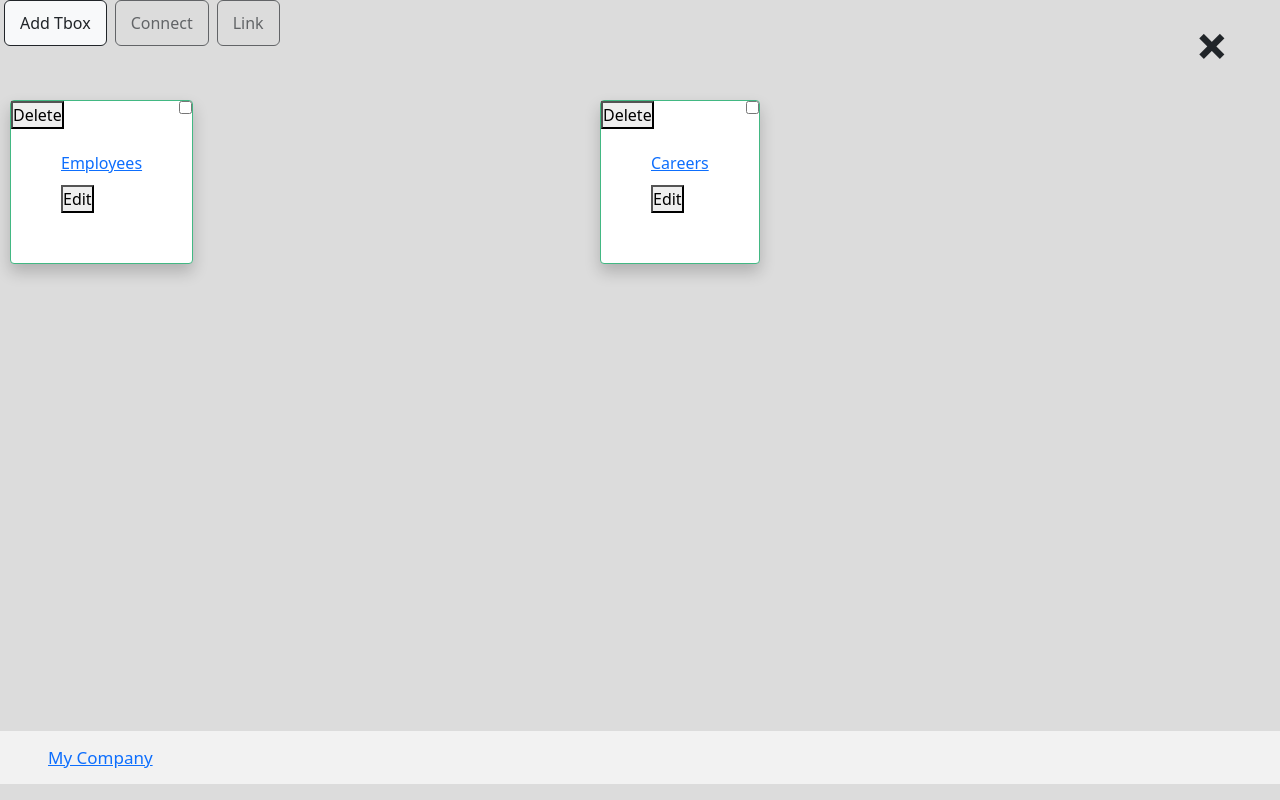
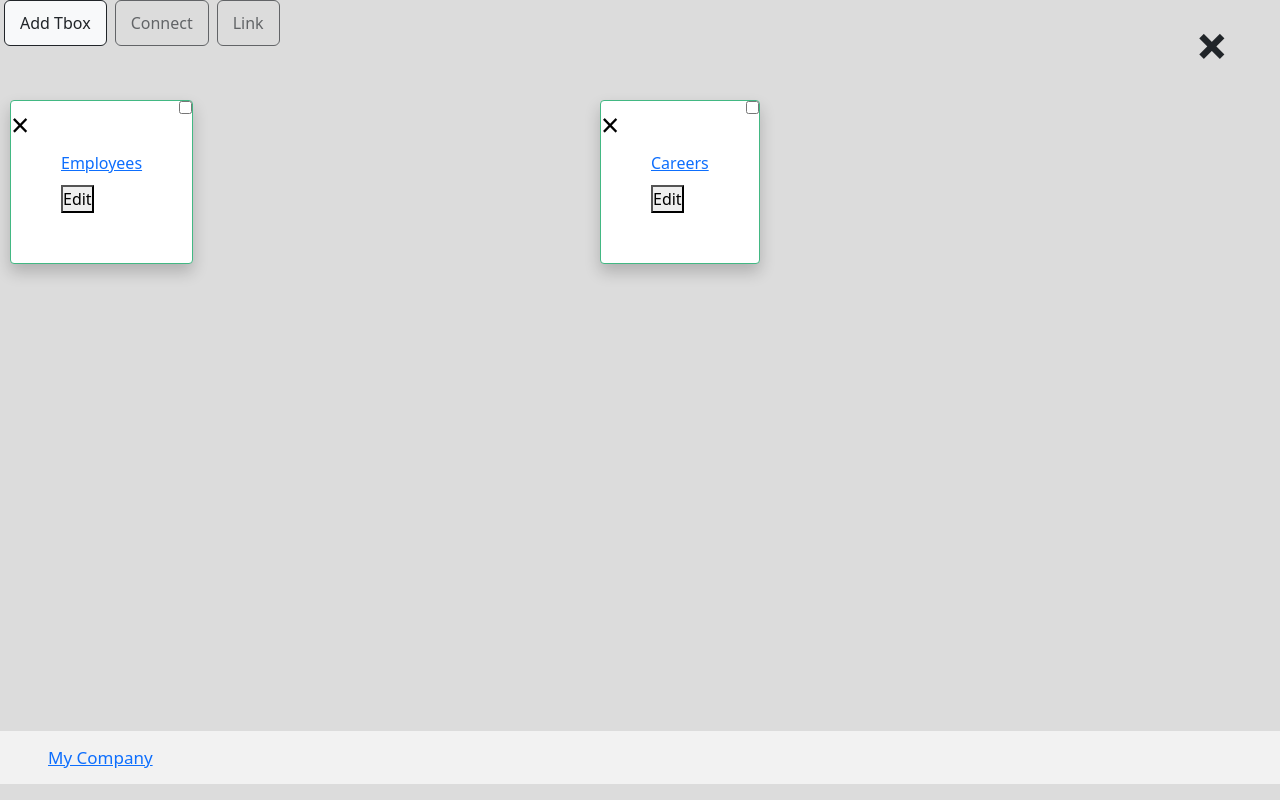
Before and after one commit to derikvanschaik/vue-mimi, a Vue app: page / in a window 1280 px wide. Both pictures are taken after a click on the link "My Company". Built offline with nearby package versions, Linux system fonts and the light colour scheme.

Commit message:
change delete button styling

```diff
--- a/src/App.vue
+++ b/src/App.vue
@@ -170,4 +170,5 @@ li {
   font-size: x-large;
 }
 
+
 </style>
--- a/src/components/DragText.vue
+++ b/src/components/DragText.vue
@@ -15,7 +15,7 @@
     </div>
     <textarea v-else v-model="inputText" rows="7" @input="handleInput"></textarea>
 
-    <button @click="handleDelete" class="delete">Delete</button>
+    <span class="delete" @click="handleDelete">&times;</span>
     <button @click="toggleIsEditing">{{ isEditing? 'Done': 'Edit'}}</button>
     <input @click="handleSelect" type="checkbox" class="select" :checked="selected"/>
 
@@ -108,6 +108,7 @@ export default {
 }
 .delete{
   left: 0;
+  font-size: xx-large;
 }
 .select{
   right: 0;
```
